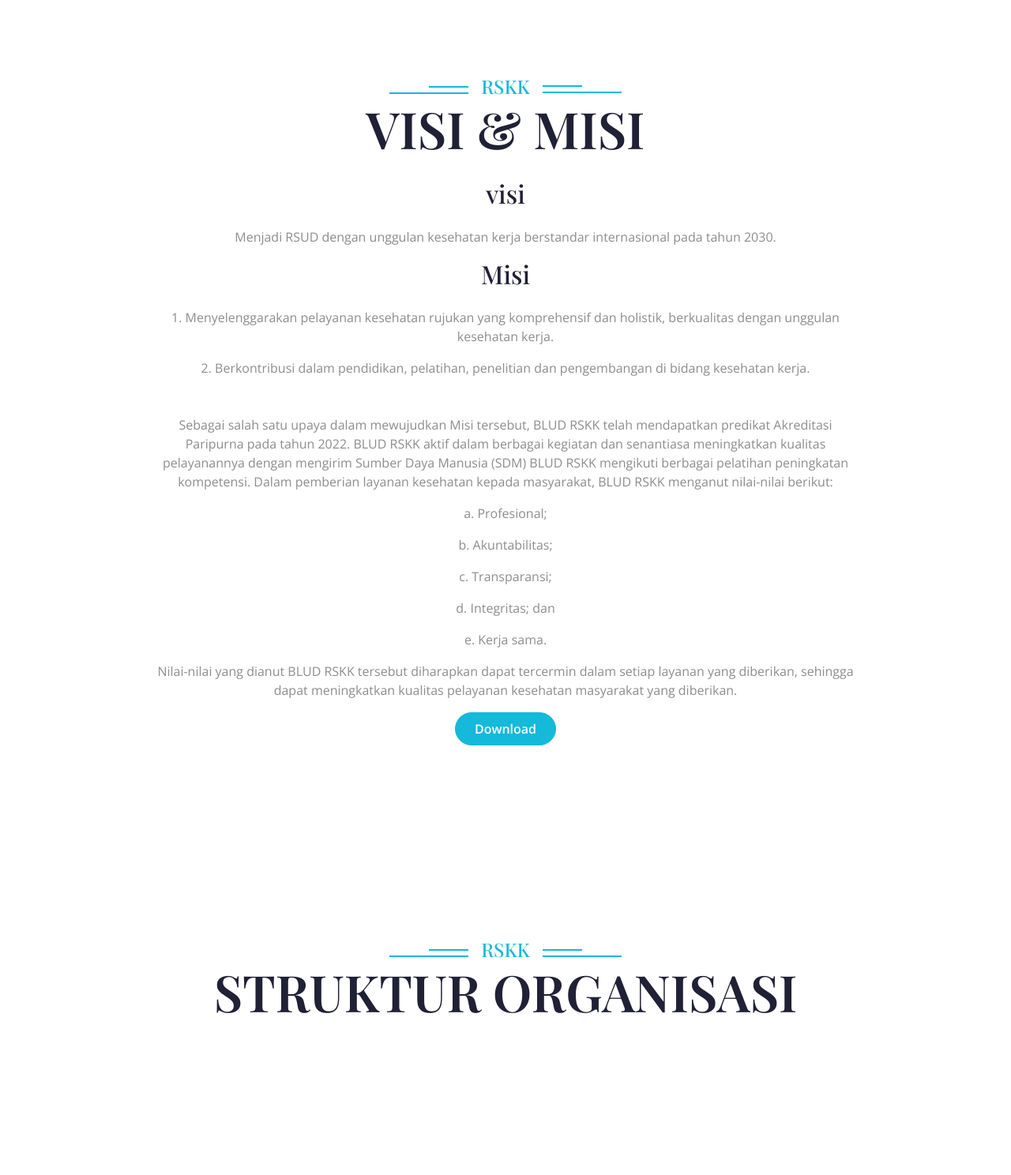
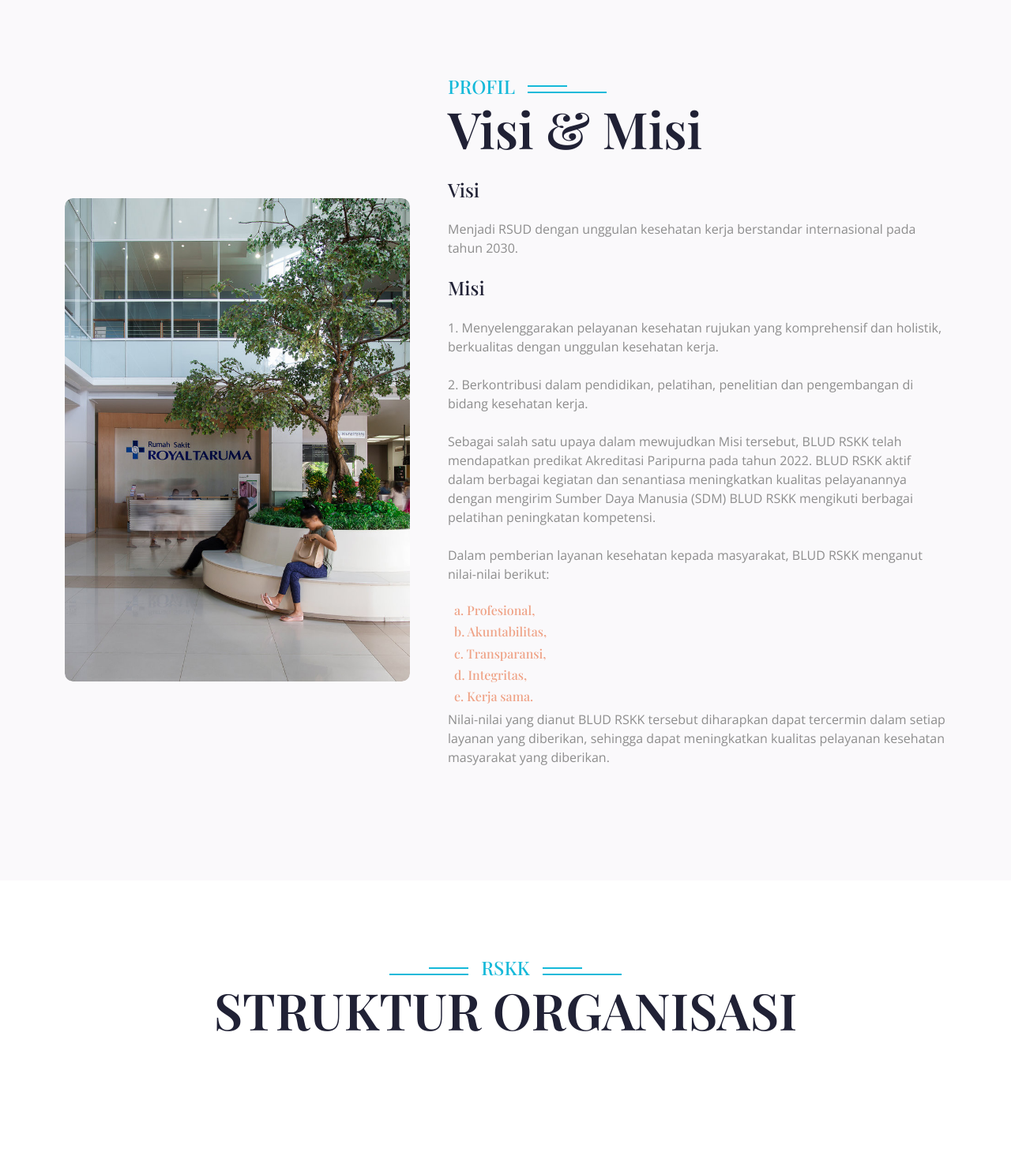
Before and after one commit to RidwanCahyaa/hospital, a PHP site: page /tentang.php in a window 1280 px wide. Shown: the part 487-1975 px from the top of the page at 79% size. Run offline with PHP 8.4, Linux system fonts and the light colour scheme; some libraries are stand-ins or nearby versions.

Commit message:
penambahan profil

```diff
--- a/tentang.php
+++ b/tentang.php
@@ -24,34 +24,41 @@ include 'header.php';
         </div>
         <!-- Header End -->
 
-        <!-- Team Start -->
-        <div class="container-fluid team py-5">
-            <div class="container py-5">
-                <div class="section-title mb-5 wow fadeInUp" data-wow-delay="0.1s">
-                    <div class="sub-style">
-                        <h4 class="sub-title px-3 mb-0">RSKK</h4>
+<!-- About Start -->
+<div class="container-fluid about bg-light py-5">
+    <div class="container py-5">
+        <div class="row g-5 align-items-center">
+            <div class="col-lg-5 wow fadeInLeft" data-wow-delay="0.2s">
+                <div class="about-img pb-7 ps-7">
+                    <img src="img/profil.jpg" class="img-fluid rounded w-100" style="object-fit: cover;" alt="Image">
+                    <!-- <div class="about-experience">15 years experience</div> -->
+                </div>
+            </div>
+            <div class="col-lg-7 wow fadeInRight" data-wow-delay="0.4s">
+                <div class="section-title text-start mb-5">
+                    <h4 class="sub-title pe-3 mb-0">Profil</h4>
+                    <h1 class="display-3 mb-4">Visi & Misi</h1>
+                    <h4 class="mb-4">Visi</h4>
+                    <p class="mb-4">Menjadi RSUD dengan unggulan kesehatan kerja berstandar internasional pada tahun 2030. </p>
+                    <h4 class="mb-4">Misi</h4>
+                    <p class="mb-4">1. Menyelenggarakan pelayanan kesehatan rujukan yang komprehensif dan holistik, berkualitas dengan unggulan kesehatan kerja. </p>
+                    <p class="mb-4">2. Berkontribusi dalam pendidikan, pelatihan, penelitian dan pengembangan di bidang kesehatan kerja.</p>
+                    <p class="mb-4">Sebagai salah satu upaya dalam mewujudkan Misi tersebut, BLUD RSKK telah mendapatkan predikat Akreditasi Paripurna pada tahun 2022. BLUD RSKK aktif dalam berbagai kegiatan dan senantiasa meningkatkan kualitas pelayanannya dengan mengirim Sumber Daya Manusia (SDM) BLUD RSKK mengikuti berbagai pelatihan peningkatan kompetensi.</p>
+                    <p class="mb-4">Dalam pemberian layanan kesehatan kepada masyarakat, BLUD RSKK menganut nilai-nilai berikut:</p>
+
+                        <h6 class="text-secondary"><i class="text-primary me-2"></i>a. Profesional,</h6>
+                        <h6 class="text-secondary"><i class="text-primary me-2"></i>b. Akuntabilitas,</h6>
+                        <h6 class="text-secondary"><i class="text-primary me-2"></i>c. Transparansi,</h6>
+                        <h6 class="text-secondary"><i class="text-primary me-2"></i>d. Integritas,</h6>
+                        <h6 class="text-secondary"><i class="text-primary me-2"></i>e. Kerja sama.</h6>
+                        <p class="mb-4">Nilai-nilai yang dianut BLUD RSKK tersebut diharapkan dapat tercermin dalam setiap layanan yang diberikan, sehingga dapat meningkatkan kualitas pelayanan kesehatan masyarakat yang diberikan.</p>
                     </div>
-                    <h1 class="display-3 mb-4">VISI & MISI</h1>
-                    <h2 class="mb-4">visi</h2>
-                    <p>Menjadi RSUD dengan unggulan kesehatan kerja berstandar internasional pada tahun 2030.</p>
-
-                    <h2 class="mb-4">Misi</h2>
-                    <p>1. Menyelenggarakan pelayanan kesehatan rujukan yang komprehensif dan holistik, berkualitas dengan unggulan kesehatan kerja.</p>
-                    <p>2. Berkontribusi dalam pendidikan, pelatihan, penelitian dan pengembangan di bidang kesehatan kerja.</p>
-                </div>
-                <div class="section-title mb-5 wow fadeInUp" data-wow-delay="0.3s">
-                    <p>Sebagai salah satu upaya dalam mewujudkan Misi tersebut, BLUD RSKK telah mendapatkan predikat Akreditasi Paripurna pada tahun 2022. BLUD RSKK aktif dalam berbagai kegiatan dan senantiasa meningkatkan kualitas pelayanannya dengan mengirim Sumber Daya Manusia (SDM) BLUD RSKK mengikuti berbagai pelatihan peningkatan kompetensi. Dalam pemberian layanan kesehatan kepada masyarakat, BLUD RSKK menganut nilai-nilai berikut:</p>
-                    <p>a. Profesional;</p>
-                    <p>b. Akuntabilitas;</p>
-                    <p>c. Transparansi;</p>
-                    <p>d. Integritas; dan </p>
-                    <p>e. Kerja sama. </p>
-                    <p>Nilai-nilai yang dianut BLUD RSKK tersebut diharapkan dapat tercermin dalam setiap layanan yang diberikan, sehingga dapat meningkatkan kualitas pelayanan kesehatan masyarakat yang diberikan.</p>
-                    <a href="#" class="btn btn-primary rounded-pill text-white py-2 px-4 mb-1">Download</a>
                 </div>
             </div>
         </div>
-        <!-- Team End -->
+    </div>
+</div>
+<!-- About End -->
 
         <!-- Feature Start -->
         <div class="container-fluid feature py-5">
```
Also changed, not shown: index.php (+5 -5 lines), sejarah.php (+14 -12 lines), img/profil.jpg (added).
